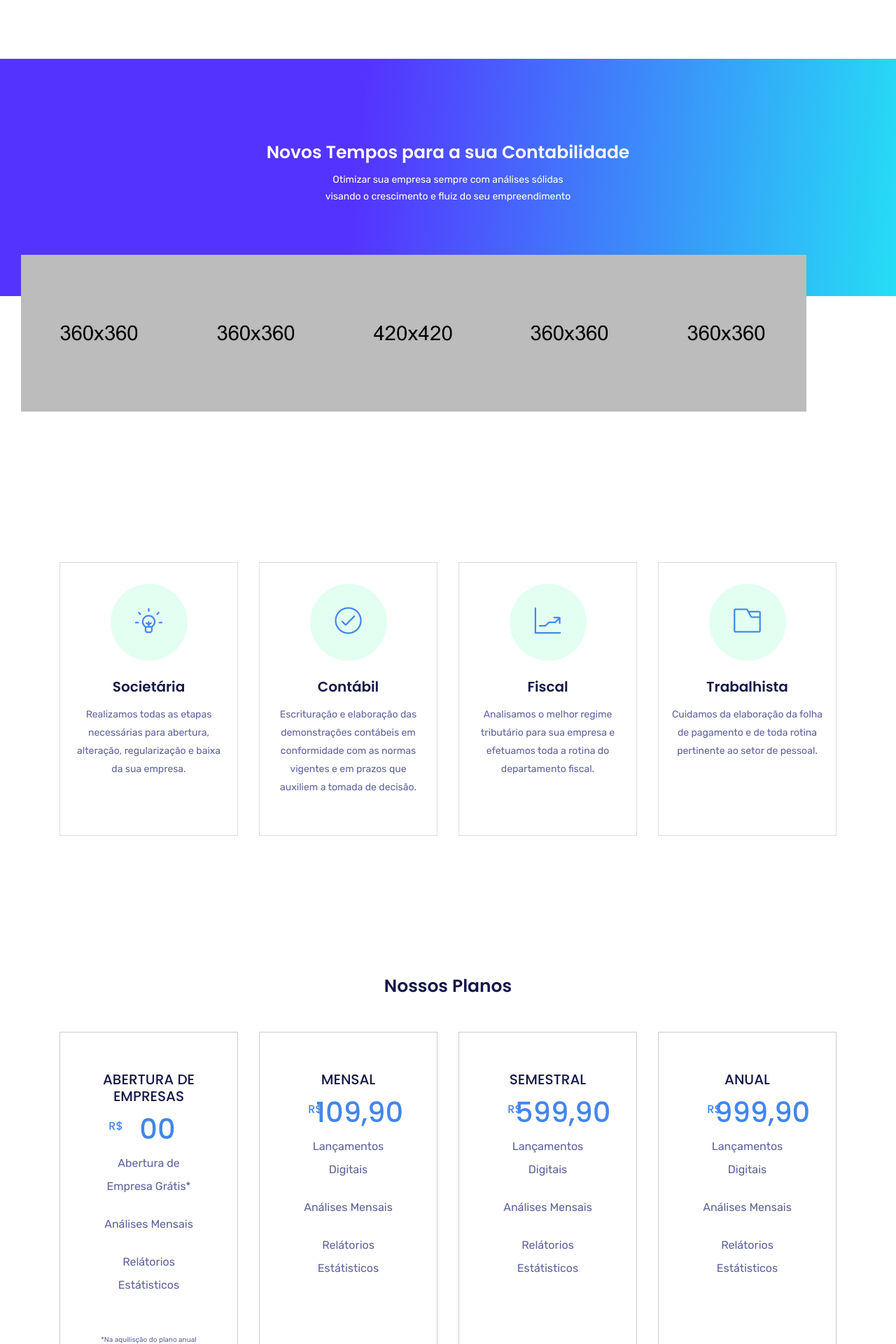
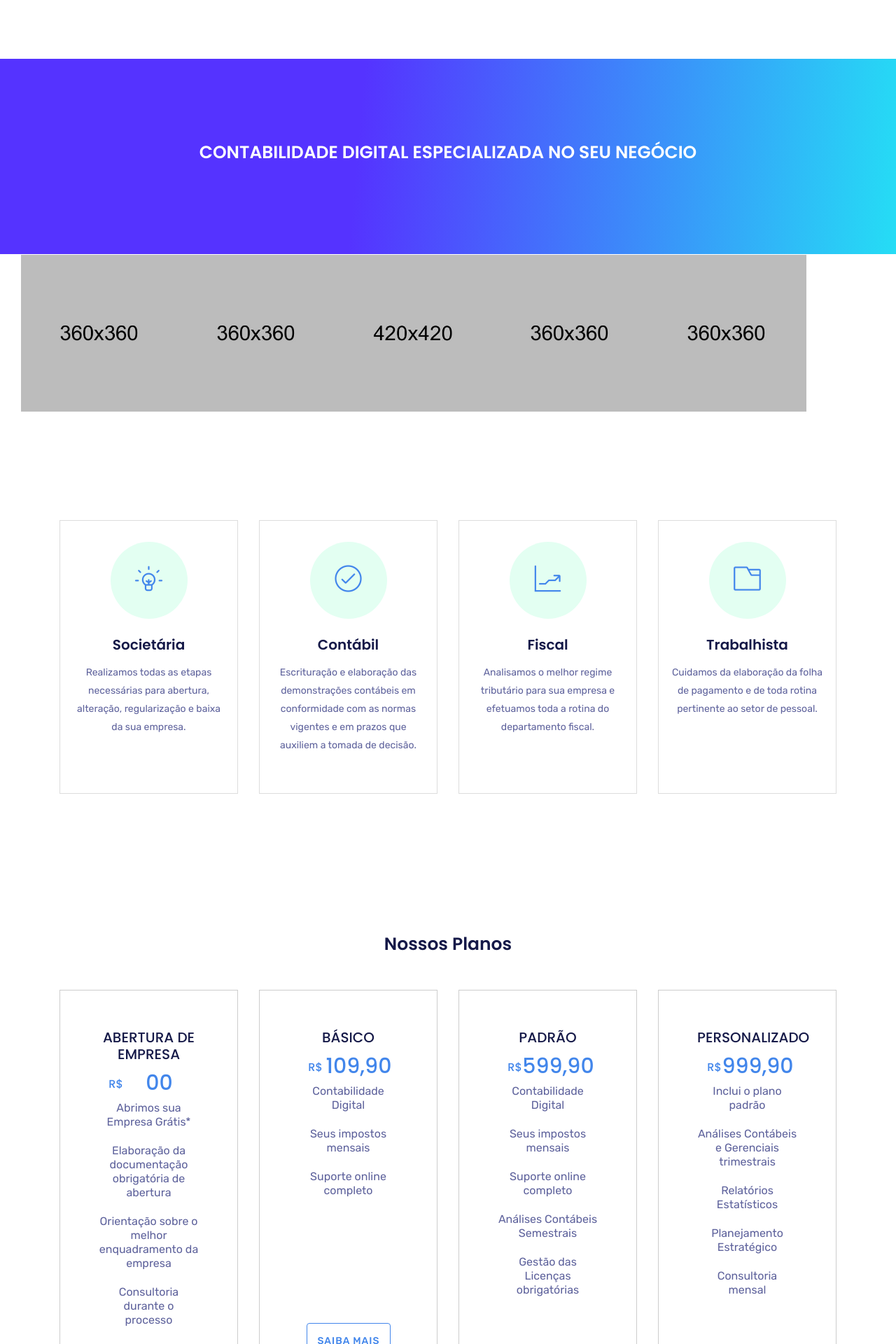
Before and after one commit to rbs2rbs/conciliare, a Django app: page / in a window 1280 px wide. Shown: the part 1080-3000 px from the top of the page at 70% size. Run offline with Django 3.2, Linux system fonts and the light colour scheme; parts of the project's set-up code (start-up, migrations or seed data) failed here and were passed over; some libraries are stand-ins or nearby versions; some web fonts are replaced.

Commit message:
Edita textos resumos e da seção de plano

```diff
--- a/paginas/static/css/main.css
+++ b/paginas/static/css/main.css
@@ -1557,6 +1557,18 @@ button:focus {
   margin-top: 50px;
 }
 
+.texto-obs{
+  font-size: 10px;
+}
+
+#footer-Content{
+  min-height: 150px;
+}
+
+#footer-Content .copyright {
+  margin-top: -31px !important;
+}
+
 @keyframes shake {
   0%, 2%, 4%, 6%, 8%, 10%, 12%, 14%, 16%, 18%, 20%, 22% {
     -webkit-transform: translate3d(-2px, 0, 0);
--- a/paginas/static/css/responsive.css
+++ b/paginas/static/css/responsive.css
@@ -101,7 +101,7 @@
     font-size: 13px;
     margin-left: 12px; }
   .hero-area .contents {
-    padding: 200px 0 0px; }
+    padding: 331px 0 0px; }
   #features .feature-item p {
     font-size: 14px;
     display: block;
@@ -160,6 +160,9 @@
 @media only screen and (max-width: 767px) {
   #features .feature-item .feature-icon{
     margin-left: 33%;
+  }
+  #EmailForm{
+    display:none;
   }
   .fixed-bot{
     position: fixed;
@@ -411,11 +414,96 @@
     }
   }
 
-  @media (max-width: 360px) {
-    .centralizar-fone{
-      margin-left: 12%;
-    }
+@media (min-width: 300px) and(max-width: 358px) {
+  .centralizar-fone{
+    margin-left: 11%;
   }
+}
+
+@media (min-width: 359px) and (max-width: 361px) {
+  .centralizar-fone{
+    margin-left: 12% !important;
+  }
+}
+
+@media (min-width: 410px) and (max-width: 412px) {
+  .centralizar-fone{
+    margin-top: 2%;
+  }
+}
+
+@media (min-width: 374px) and (max-width: 376px) {
+  .centralizar-fone{
+    margin-left: 14%;
+  }
+}
+
+@media (min-width: 413px) and (max-width: 415px) {
+  .centralizar-fone{
+    margin-left: 17%;
+  }
+}
+
+
+@media (min-width: 767px) and (max-width: 769px) {
+  .centralizar-fone{
+    margin-left: 31%;
+  }
+  #EmailForm{
+    display: none;
+  }
+}
+
+@media (min-width: 768px) and (max-width: 1280px) {
+  .margem-form-bot{
+    margin-right: -300px;
+  }
+  .preco-posicao {
+    padding-left: 30px !important;
+    font-size: 30px !important;
+  }
+  .preco-tamanho {
+    min-height: 600px;
+  }
+  .margem-botao-preco {
+    margin-top: 130px;
+  }
+  #pricing .pricing-table ul li {
+    line-height: 20px;
+  }
+  .texto-obs{
+    margin-bottom: 12px;
+  }
+  .dim-btn{
+    max-width: 120px;
+  }
+}
+
+
+@media (min-width: 992px) and (max-width: 1280px) {
+  /* .margem-form-bot{
+    margin-right: -300px;
+  }
+  .preco-posicao {
+    padding-left: 30px !important;
+    font-size: 30px !important;
+  } */
+  .preco-tamanho {
+    min-height: 580px;
+  }
+  .margem-botao-preco {
+    margin-top: 130px;
+  }
+  .texto-obs{
+    margin-bottom: 12px;
+  }
+  /* #pricing .pricing-table ul li {
+    line-height: 20px;
+  }
+  .dim-btn{
+    max-width: 120px;
+  } */
+}
 
 @media (min-width: 414px) and (max-width: 736px) {
   #showcase .showcase-slider .screenshot-thumb .fancy-table {
--- a/paginas/templates/index.html
+++ b/paginas/templates/index.html
@@ -7,11 +7,12 @@
     <meta name="viewport" content="width=device-width, initial-scale=1, shrink-to-fit=no">
     <meta name="description" content="Equipe de consultoria contábil de atendimento personalizado, buscando oferecer serviço para alavancar sua Empresa">
     <META NAME="ABSTRACT" CONTENT="Equipe de consultoria contábil de atendimento personalizado, buscando oferecer serviço para alavancar sua Empresa">
-    <META NAME="KEYWORDS" CONTENT="Contabilidade, consultoria, Gestão de Empresas, Aumentar Receita, Impostos" >
+    <META NAME="KEYWORDS" CONTENT="Contabilidade, consultoria, Gestão de Empresas, Aumentar Receita, Ciência de Dados" >
     <META NAME="ROBOT" CONTENT="Index,Follow" >
     <meta name="author" content="Renata Bastos">
-
-    <title>Conciliare</title>
+    <meta name="author" content="Renan Bispo">
+
+    <title>Conciliare - Contabilidade e Ciências de Dados</title>
     <!--====== Favicon Icon ======-->
     <link rel="shortcut icon" href="{% static 'img/logo.png' %}" type="image/png">
     <!-- Bootstrap CSS -->
@@ -83,7 +84,7 @@
             <div class="shake"><i class="lni-pointer-right icone-bot-menu"></i></div>
             <form id="NumForm" method="post">
               {% csrf_token %}
-              <div class="row">
+              <div class="row margem-form-bot">
                 <div class="form-group col-xs-1 tamanaho-fone">
                   {{ numForm.fone }}
                   <!-- <input type="text" class="form-control" id="email" name="email" placeholder="Email" required data-error="Please enter your Email"> -->
@@ -99,7 +100,7 @@
             </form>
             <form id="EmailForm" method="post">
               {% csrf_token %}
-              <div class="row">
+              <div class="row margem-form-bot">
                 <div class="form-group col-xs-1">
                     {{ emailForm.email }}
                     <!-- <input type="text" class="form-control" id="email" name="email" placeholder="Email" required data-error="Please enter your Email"> -->
@@ -152,8 +153,15 @@
           <!-- Start Col -->
           <div class="col-lg-6 col-md-12 pl-4">
             <div class="business-item-info">
-              <h3>Conciliare, contabilidade com inovação e tecnologia</h3>
-              <p>No cenário atula sua contabilidade pode gerar muitos dados <br> importantes e que muitas vezes são negligenciados. Na conciliare <br> transformar seus dados contabeis em um plano estratégico de crescimento <br> é o nosso foco. Fazendo tudo o que uma contabilidade precisa junto <br> a ciência de dados, seu desenvolvimento é certo.</p>
+              <h3>Contabilidade com inovação e tecnologia</h3>
+              <p>
+                Em uma empresa, tomar decisões nem sempre é fácil. Cada passo dado na direção
+                errada poderá resultar em prejuízos futuros. A análise das informações contábeis
+                é a melhor forma de evitar tal situação. <br> Na Conciliare, utilizamos a data science
+                para analisar seus dados de forma segura, apresentando estimativas futuras e sermos
+                assertivos no que influenciou seus resultados. Aqui, transformar suas informações
+                em um plano estratégico é o nosso maior foco.
+              </p>
 
               <!-- <a class="btn btn-common" href="#">download</a> -->
             </div>
@@ -172,8 +180,8 @@
               <div class="col-lg-12">
                 <div class="showcase-text section-header text-center">
                   <div>
-                    <h2 class="section-title">Novos Tempos para a sua Contabilidade</h2>
-                    <div class="desc-text">
+                    <h2 class="section-title">CONTABILIDADE DIGITAL ESPECIALIZADA NO SEU NEGÓCIO</h2>
+                    <div class="desc-text" style="display:none">
                       <p>Otimizar sua empresa sempre com análises sólidas</p>
                       <p>visando o crescimento e fluiz do seu empreendimento</p>
                     </div>
@@ -662,20 +670,19 @@
           <div class="col-lg-3 col-md-3 col-xs-12">
             <div class="pricing-table text-center preco-tamanho">
               <div class="pricing-details">
-                <h3>Abertura de Empresas</h3>
+                <h3>Abertura de Empresa</h3>
                 <h1 class="preco-posicao"><span>R$</span>00</h1>
                 <ul>
-                  <li>Abertura de Empresa Grátis*</li><br>
-                  <li>Análises Mensais</li><br>
-                  <li>Relátorios Estátisticos</li><br>
-                  <!-- <li>5 GB Bandwith</li>
-                  <li>Minimal Features</li>
-                  <li>No Dashboard</li> -->
+                  <li>Abrimos sua Empresa Grátis*</li><br>
+                  <li>Elaboração da documentação obrigatória de abertura </li><br>
+                  <li>Orientação sobre o melhor enquadramento da empresa</li><br>
+                  <li>Consultoria durante o processo</li><br>
+                  <li>Não incluso no plano: Valor das taxas de impostos da Prefeitura e Junta Comercial.</li><br>
                 </ul>
-                <p style="font-size: 10px;">*Na aquilisção do plano anual</p>
+                <p class="texto-obs">*Na contratação do plano anual</p>
               </div>
               <div class="plan-button">
-                <button type="button" class="btn btn-border" data-toggle="modal" data-target="#exampleModal" data-plano="Abertura">Saiba Mais</button>
+                <button type="button" class="btn btn-border dim-btn" data-toggle="modal" data-target="#exampleModal" data-plano="Abertura">Saiba Mais</button>
                 <!-- <a href="#" class="btn btn-border">Saiba Mais</a> -->
               </div>
             </div>
@@ -685,16 +692,16 @@
           <div class="col-lg-3 col-md-3 col-xs-12">
             <div class="pricing-table text-center preco-tamanho">
               <div class="pricing-details">
-                <h3>Mensal</h3>
+                <h3>Básico</h3>
                 <h1 class="preco-posicao"><span>R$</span>109,90</h1>
                 <ul>
-                  <li>Lançamentos Digitais</li><br>
-                  <li>Análises Mensais</li><br>
-                  <li>Relátorios Estátisticos</li><br>
+                  <li>Contabilidade Digital</li><br>
+                  <li>Seus impostos mensais</li><br>
+                  <li>Suporte online completo</li><br>
                 </ul>
               </div>
               <div class="plan-button margem-botao-preco">
-                <button type="button" class="btn btn-border" data-toggle="modal" data-target="#exampleModal" data-plano="Mensal">Saiba Mais</button>
+                <button type="button" class="btn btn-border dim-btn" data-toggle="modal" data-target="#exampleModal" data-plano="Mensal">Saiba Mais</button>
                 <!-- <a href="#" class="btn btn-border">Saiba Mais</a> -->
               </div>
             </div>
@@ -704,16 +711,18 @@
           <div class="col-lg-3 col-md-3 col-xs-12">
             <div class="pricing-table text-center preco-tamanho">
               <div class="pricing-details">
-                <h3>Semestral</h3>
+                <h3>Padrão</h3>
                 <h1 class="preco-posicao"><span>R$</span>599,90</h1>
                 <ul>
-                  <li>Lançamentos Digitais</li><br>
-                  <li>Análises Mensais</li><br>
-                  <li>Relátorios Estátisticos</li><br>
+                  <li>Contabilidade Digital</li><br>
+                  <li>Seus impostos mensais</li><br>
+                  <li>Suporte online completo</li><br>
+                  <li>Análises Contábeis Semestrais</li><br>
+                  <li>Gestão das Licenças obrigatórias</li><br>
                 </ul>
               </div>
               <div class="plan-button margem-botao-preco">
-                <button type="button" class="btn btn-common" data-toggle="modal" data-target="#exampleModal" data-plano="Semestral">Saiba Mais</button>
+                <button type="button" class="btn btn-common dim-btn" data-toggle="modal" data-target="#exampleModal" data-plano="Semestral">Saiba Mais</button>
                 <!-- <a href="#" class="btn btn-common">Saiba Mais</a> -->
               </div>
             </div>
@@ -723,16 +732,18 @@
           <div class="col-lg-3 col-md-3 col-xs-12">
               <div class="pricing-table text-center preco-tamanho">
                 <div class="pricing-details">
-                  <h3>Anual</h3>
+                  <h3>Personalizado</h3>
                   <h1 class="preco-posicao"><span>R$</span>999,90</h1>
                   <ul>
-                    <li>Lançamentos Digitais</li><br>
-                    <li>Análises Mensais</li><br>
-                    <li>Relátorios Estátisticos</li><br>
+                    <li>Inclui o plano padrão</li><br>
+                    <li>Análises Contábeis e Gerenciais trimestrais</li><br>
+                    <li>Relatórios Estatísticos</li><br>
+                    <li>Planejamento Estratégico</li><br>
+                    <li>Consultoria mensal</li><br>
                   </ul>
                 </div>
                 <div class="plan-button margem-botao-preco">
-                  <button type="button" class="btn btn-border" data-toggle="modal" data-target="#exampleModal" data-plano="Anual">Saiba Mais</button>
+                  <button type="button" class="btn btn-border dim-btn" data-toggle="modal" data-target="#exampleModal" data-plano="Anual">Saiba Mais</button>
                   <!-- <a href="#" class="btn btn-border">Saiba Mais</a> -->
                 </div>
               </div>
@@ -752,7 +763,7 @@
             <div class="col-lg-12">
               <div class="features-text section-header text-center">
                 <div>
-                  <h2 class="section-title">Alguns Links Úteis</h2>
+                  <h2 class="section-title">Links Importantes</h2>
                   <div class="desc-text" style="display:none">
                     <p>Lorem ipsum dolor sit amet, consectetur adipisicing elit, sed do <br> eiusmod tempor incididunt ut labore et dolore.</p>
                   </div>
@@ -1307,7 +1318,22 @@
     <footer>
       <!-- Footer Area Start -->
       <section id="footer-Content">
-        <div class="container">
+          <div class="copyright">
+              <div class="container">
+                <!-- Star Row -->
+                <div class="row">
+                  <div class="col-md-12">
+                    <div class="site-info text-center">
+                      <p>Crafted by <a href="http://uideck.com" rel="nofollow">UIdeck</a></p>
+                    </div>
+
+                  </div>
+                  <!-- End Col -->
+                </div>
+                <!-- End Row -->
+              </div>
+            </div>
+        <div class="container" style="display: none">
           <!-- Start Row -->
           <div class="row">
 
@@ -1377,7 +1403,7 @@
         </div>
         <!-- Copyright Start  -->
 
-        <div class="copyright">
+        <div class="copyright" style="display: none">
           <div class="container">
             <!-- Star Row -->
             <div class="row">
```
Also changed, not shown: paginas/templates/suces.html (+62 -36 lines).
